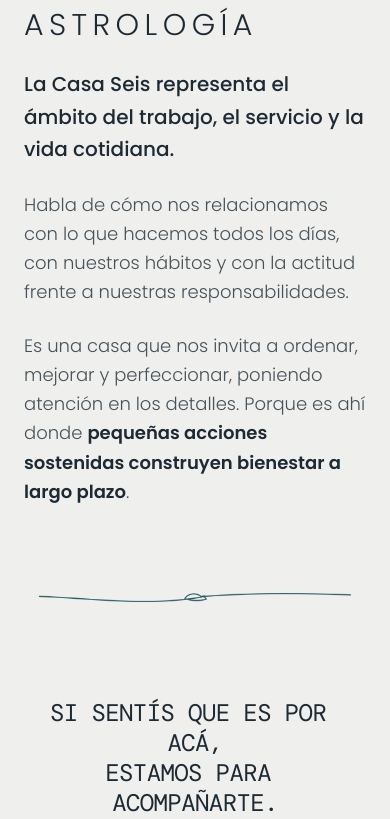
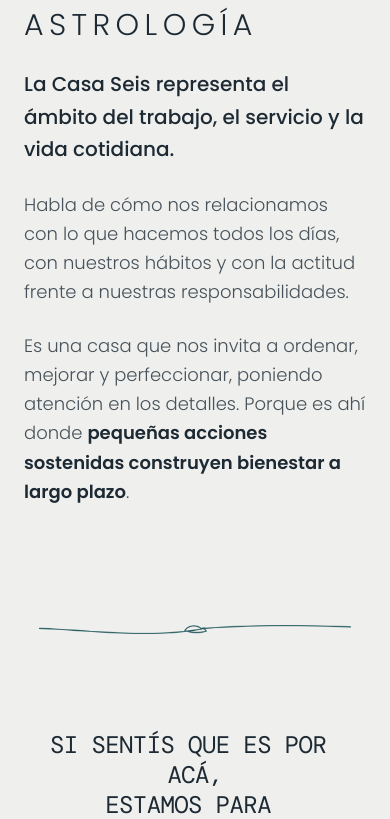
Before and after one commit to somoscasaseis/somoscasaseis, a Next.js app: page / in a window 390 px wide. Shown: the part 5309-6128 px from the top of the page. Built offline with nearby package versions, Linux system fonts and the light colour scheme; no server answers; a web font is replaced by a local one.

Commit message:
Wednesday Windsurf

```diff
--- a/src/components/v2/sections/AstrologyV2.tsx
+++ b/src/components/v2/sections/AstrologyV2.tsx
@@ -26,7 +26,7 @@ export const AstrologyV2 = () => {
     <section
       id="astrologia"
       ref={containerRef}
-      className="relative bg-[#efefed] px-6 pt-24 pb-24 md:pt-36 md:pb-48 overflow-hidden"
+      className="relative bg-[#efefed] px-6 pt-24 pb-32 md:pt-36 md:pb-48 overflow-hidden"
     >
       <div className="mx-auto max-w-6xl">
         <div className="grid grid-cols-1 lg:grid-cols-2 gap-6 md:gap-16 lg:gap-24 items-start">
@@ -73,14 +73,11 @@ export const AstrologyV2 = () => {
             </motion.p>
           </div>
         </div>
+      </div>
 
       {/* LÍNEA DECORATIVA - Transición a ContactCTA */}
-        <motion.div
-          className="absolute bottom-0 left-1/2 -translate-x-1/2 w-[80vw] h-24 z-30 pointer-events-none"
-          initial={{ clipPath: "inset(0 100% 0 0)" }}
-          whileInView={{ clipPath: "inset(0 0% 0 0)" }}
-          viewport={{ once: true, amount: 0.1 }}
-          transition={{ duration: 1.5, ease: "easeInOut" }}
+      <div
+        className="absolute bottom-0 left-1/2 -translate-x-1/2 w-[80vw] h-32 md:h-24 z-30 pointer-events-none"
       >
         <Image
           src="/linea-cierre-desktop.png"
@@ -96,7 +93,6 @@ export const AstrologyV2 = () => {
           className="object-contain object-bottom md:hidden"
           priority
         />
-        </motion.div>
       </div>
     </section>
   );
```
Lines whose indentation alone changed are shown as unchanged.
